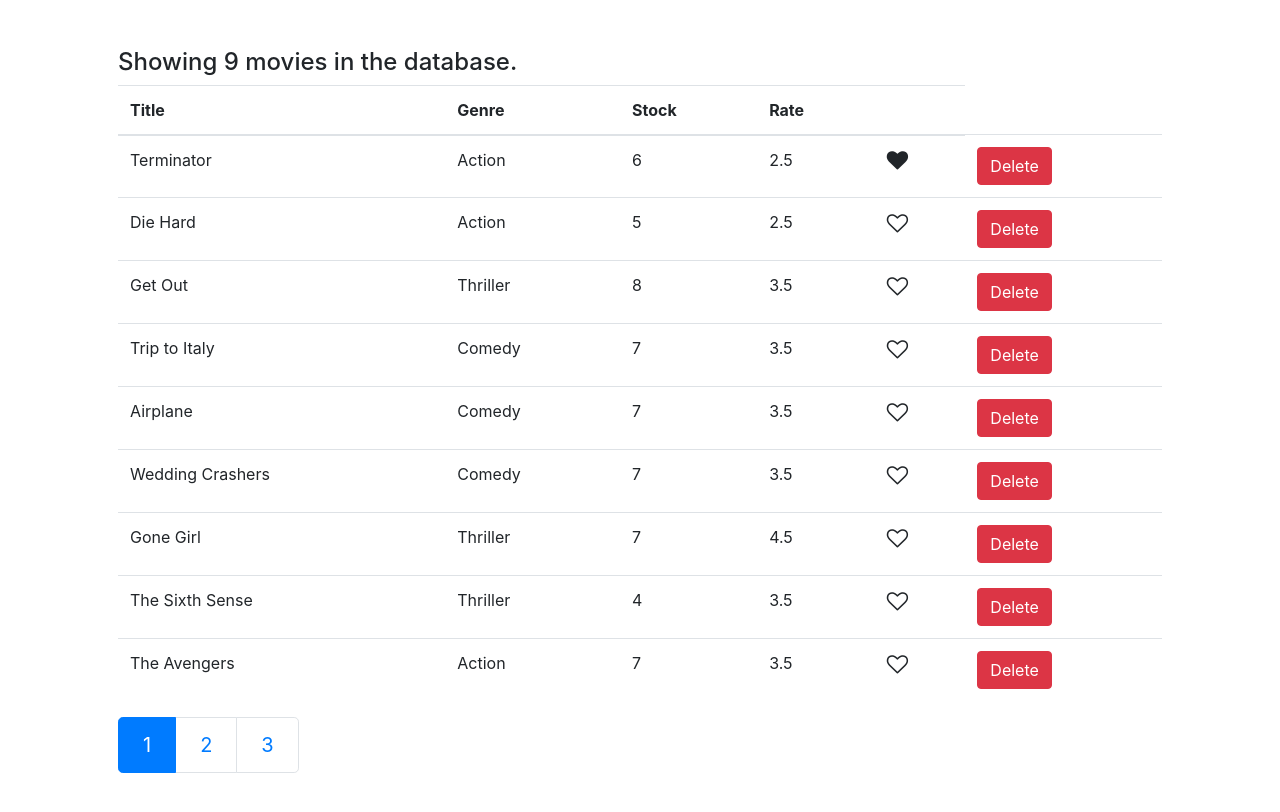
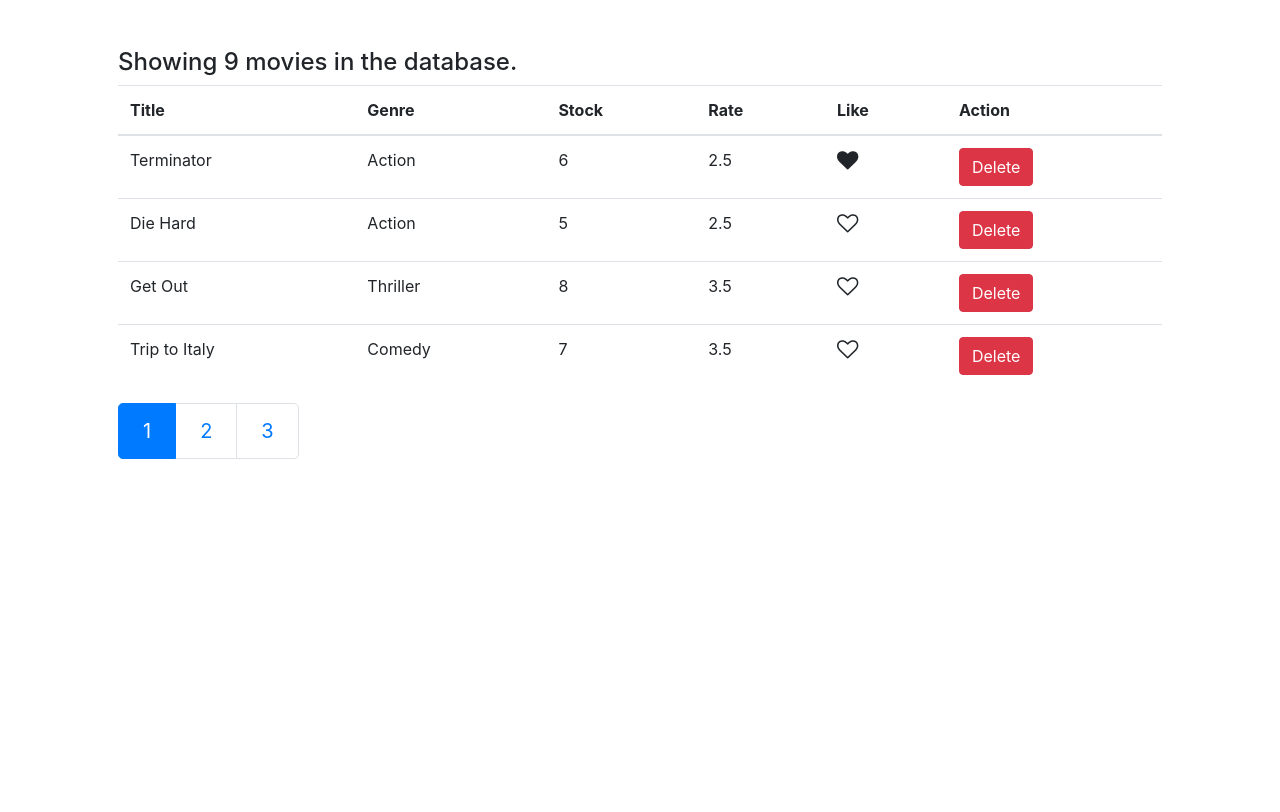
Before and after one commit to absurdengineer/vidly-react, a React (Create React App) app: page / in a window 1280 px wide. Shown: the top 812 px of the page. Built offline with nearby package versions, Linux system fonts and the light colour scheme.

Commit message:
Implemented pagination Completely...

```diff
--- a/src/components/Like/Like.component.jsx
+++ b/src/components/Like/Like.component.jsx
@@ -8,11 +8,11 @@ class Like extends Component {
         else this.setState({className : 'fa fa-heart-o' })
     }
     render() {
-        const {liked, handleLike, _id} = this.props
+        const {liked, handleLike} = this.props
         let classes = "fa fa-lg fa-heart"
         if(!liked) classes += '-o'
         return (
-            <i className={classes} onClick={() => handleLike(_id,liked)}></i>
+            <i className={classes} onClick={() => handleLike(this.props.movie)}></i>
          );
     }
 }
--- a/src/components/MovieItem/MovieItem.component.jsx
+++ b/src/components/MovieItem/MovieItem.component.jsx
@@ -3,15 +3,23 @@ import Button from '../Button/Button.component'
 import Like from '../Like/Like.component'
 
 const MovieItem = props => {
-    const {_id, title, numberInStock, dailyRentalRate, genre, handleDelete , liked, handleLike} = props
+    const {title, numberInStock, dailyRentalRate, genre, liked} = props.movie
+    const {handleDelete, handleLike} = props
     return (
         <tr>
             <td>{title}</td>
-            <td>{genre}</td>
+            <td>{genre.name}</td>
             <td>{numberInStock}</td>
             <td>{dailyRentalRate}</td>
-            <td><Like _id={_id} liked={liked} handleLike={handleLike}/></td>
-            <td><Button className='btn btn-danger' onClick={() => handleDelete(_id)}>Delete</Button></td>
+            <td style={{cursor: 'pointer'}}><Like liked={liked} handleLike={handleLike} movie={props.movie}/></td>
+            <td>
+                <Button
+                onClick={() => handleDelete(props.movie)}
+                className="btn btn-danger"
+                >
+                Delete
+                </Button>
+            </td>
         </tr>
      );
 }
--- a/src/components/Movies/Movies.component.jsx
+++ b/src/components/Movies/Movies.component.jsx
@@ -1,7 +1,8 @@
 import React, { Component } from "react"
 import { getMovies } from "../../services/fakeMovieService"
-import Like from'../Like/Like.component'
+import MovieItem from "../MovieItem/MovieItem.component";
 import Pagination from "../Pagination/Pagination.component";
+import {paginate} from '../Pagination/paginate.utils'
 
 class Movies extends Component {
   state = {
@@ -27,9 +28,9 @@ class Movies extends Component {
 
   render() {
     const { length: count } = this.state.movies
-    const {currentPage, movies, pageSize } = this.state
+    const {currentPage, pageSize, movies : allMovies } = this.state
     if (!count) return <h4>There are no movies in the database.</h4>
-
+    const movies =  paginate(allMovies, currentPage, pageSize)
     return (
       <React.Fragment>
         <h4>Showing {count} movies in the database.</h4>
@@ -40,26 +41,13 @@ class Movies extends Component {
               <th>Genre</th>
               <th>Stock</th>
               <th>Rate</th>
-              <th />
+              <th>Like</th>
+              <th>Action</th>
             </tr>
           </thead>
           <tbody>
             {movies.map(movie => (
-              <tr key={movie._id}>
-                <td>{movie.title}</td>
-                <td>{movie.genre.name}</td>
-                <td>{movie.numberInStock}</td>
-                <td>{movie.dailyRentalRate}</td>
-                <td style={{cursor: 'pointer'}}><Like liked={movie.liked} handleLike={() => this.handleLike(movie)}/></td>
-                <td>
-                  <button
-                    onClick={() => this.handleDelete(movie)}
-                    className="btn btn-danger"
-                  >
-                    Delete
-                  </button>
-                </td>
-              </tr>
+              <MovieItem key={movie._id} movie={movie} handleLike={this.handleLike} handleDelete={this.handleDelete} />
             ))}
           </tbody>
         </table>
--- /dev/null
+++ b/src/components/Pagination/paginate.utils.js
@@ -0,0 +1,13 @@
+import _ from 'lodash'
+
+export const paginate = (items, pageNumber, pageSize) => {
+    const startIndex = (pageNumber - 1) * pageSize
+    //? const newArray = _.slice(items, startIndex)
+    //? const finalArray = _.take(newArray, pageSize)
+    //* Above are two lodash methods to deal with arrays but with following approach
+    //* is much more convinient
+    return _(items)                     //*   convert to lodash object
+        .slice(startIndex)              //*   slice from startIndex
+        .take(pageSize)                 //*   take pageSize no of items
+        .value()                        //*   convert back to regular Array.
+}
```
Also changed, not shown: src/components/MovieContainer/MovieContainer.component.jsx (deleted, +0 -66 lines), 1 other file (tests, documents, lock files or other folders).
